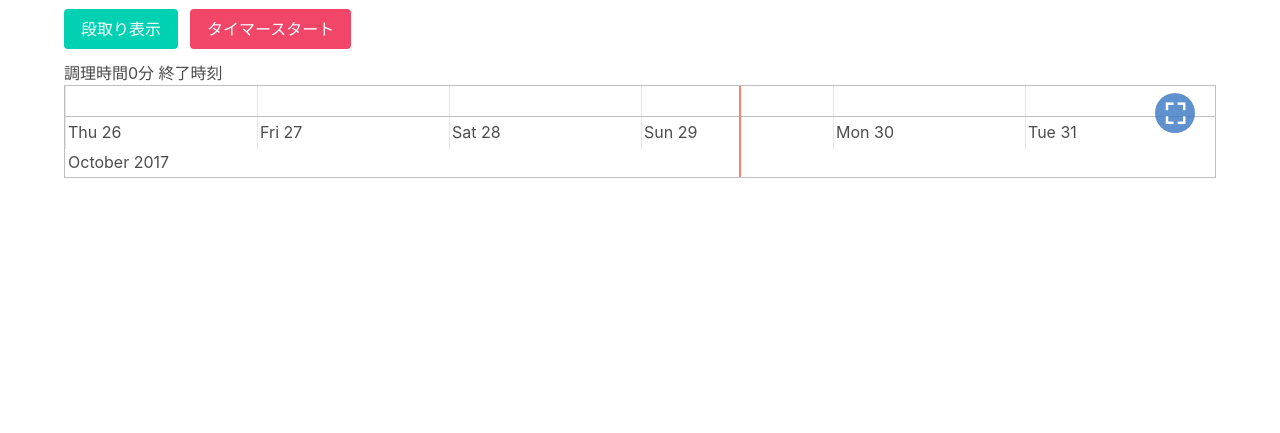
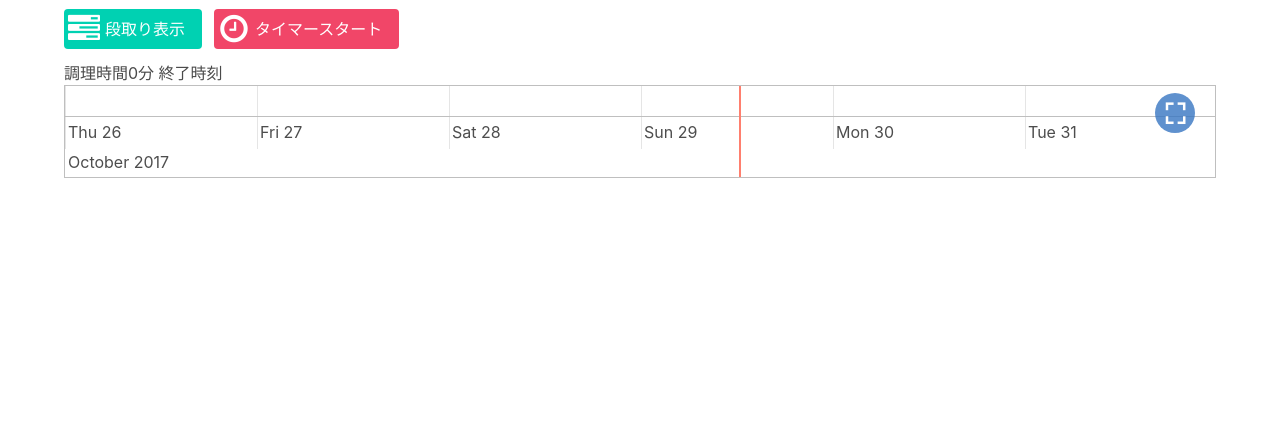
Before and after one commit to dokechin/Dandory, a plain HTML site: page public/index.html in a window 1280 px wide. Shown: the part 412-845 px from the top of the page. Drawn offline with nearby package versions, Linux system fonts and the light colour scheme.

Commit message:
Add icons

```diff
--- a/public/index.html
+++ b/public/index.html
@@ -71,12 +71,18 @@
           <div class="field is-grouped">
             <p class="control">
               <a class="button is-primary" v-on:click="renderTimeline">
-                  段取り表示
+                  <span class="icon is-medium">
+                      <i class="fa fa-2x fa-tasks"></i>
+                  </span>
+                &nbsp;&nbsp;&nbsp;&nbsp;段取り表示
               </a>
             </p>
             <p class="control">
               <a class="button is-danger" v-on:click="start">
-                  タイマースタート
+                  <span class="icon is-medium">
+                      <i class="fa fa-2x fa-clock-o"></i>
+                  </span>
+                  &nbsp;&nbsp;&nbsp;&nbsp;タイマースタート
               </a>
             </p>
           </div>
```
